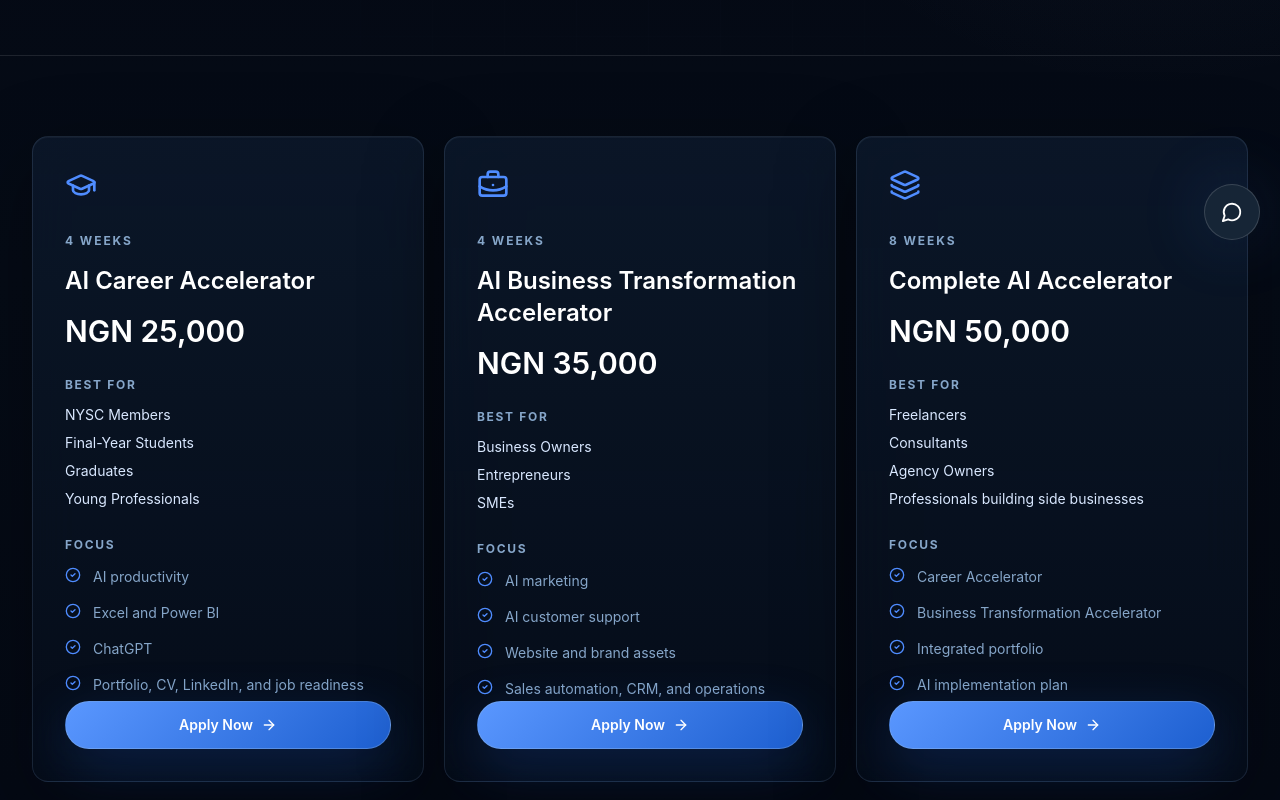
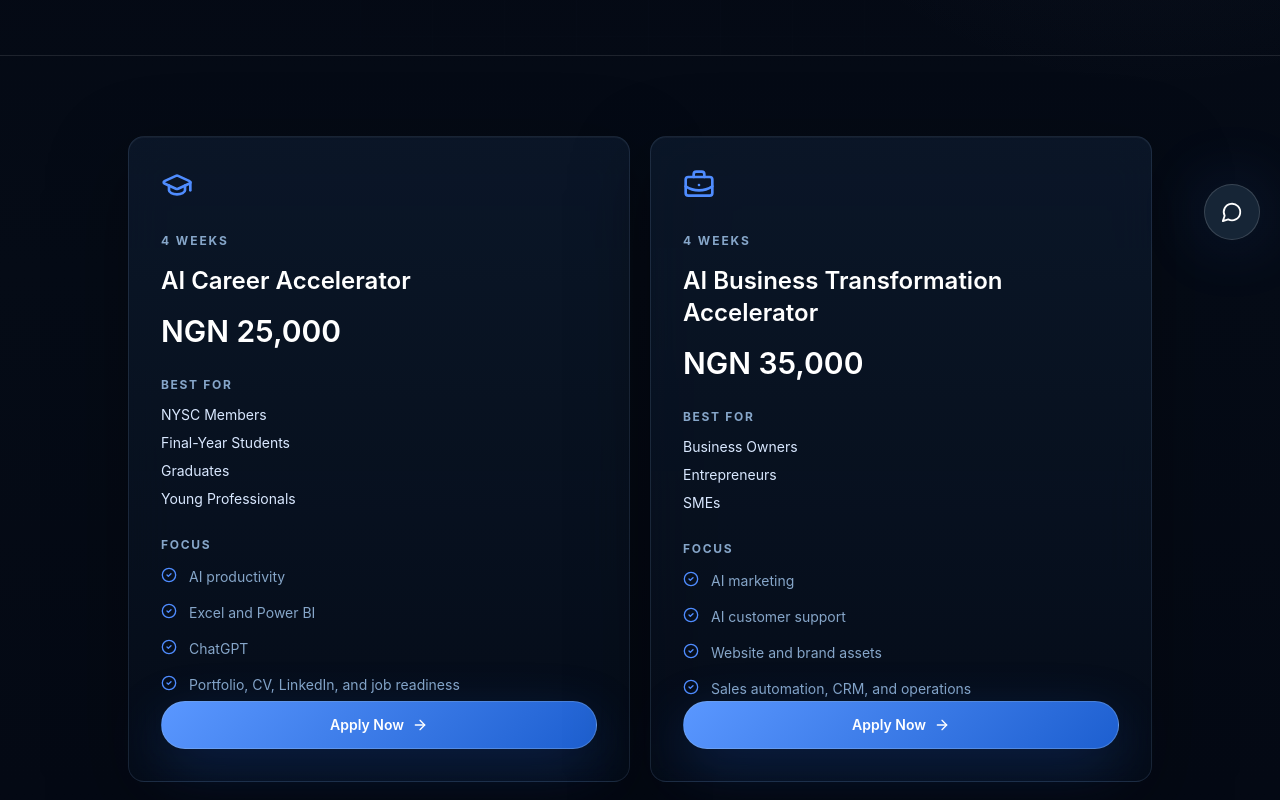
Before and after one commit to nexoraadmi007-a11y/Nexora-Website, a Next.js app: page /programs in a window 1280 px wide. Shown: the part 540-1340 px from the top of the page. Built offline with nearby package versions, Linux system fonts and the light colour scheme.

Commit message:
Remove complete program from public site

```diff
--- a/src/app/complete-ai-accelerator/page.tsx
+++ b/src/app/complete-ai-accelerator/page.tsx
@@ -1,77 +1,5 @@
-import type { Metadata } from 'next'
-import { BriefcaseBusiness, CheckCircle2, GraduationCap, Layers3, type LucideIcon } from 'lucide-react'
-import WebsiteForm from '@/components/sections/WebsiteForms'
-import PremiumCard from '@/components/ui/PremiumCard'
-import { getCompleteAccelerator } from '@/lib/site-data'
+import { notFound } from 'next/navigation'
 
-export const metadata: Metadata = {
-  title: 'Complete AI Accelerator | Nexora Institute',
-  description: 'The complete NEXORA track for people who want both career acceleration and business transformation capability.',
+export default function CompleteAIAcceleratorPage() {
+  notFound()
 }
-
-const bestFor = ['Freelancers', 'Consultants', 'Agency owners', 'Startup founders', 'Professionals building side businesses']
-
-const outcomes: Array<[string, string, LucideIcon]> = [
-  ['Career capability', 'Build practical AI productivity, Excel, Power BI, content, portfolio, CV, LinkedIn, and job-readiness assets.', GraduationCap],
-  ['Business capability', 'Build AI-supported marketing, customer support, website, brand, CRM, sales, proposal, and operations workflows.', BriefcaseBusiness],
-  ['Integrated proof of work', 'Leave with a combined portfolio and implementation plan that supports employment, freelancing, consulting, or business growth.', Layers3],
-]
-
-export default async function CompleteAIAcceleratorPage() {
-  const program = await getCompleteAccelerator()
-  const modules = program.curriculum.split('\n').filter(Boolean)
-
-  return (
-    <>
-      <section className="relative overflow-hidden px-5 pb-20 pt-40 md:px-8 md:pt-48">
-        <div className="grid-field absolute inset-0 opacity-55" />
-        <div className="relative mx-auto grid max-w-7xl gap-10 lg:grid-cols-[1fr_.9fr] lg:items-center">
-          <div>
-            <span className="eyebrow mb-7">Complete Track</span>
-            <h1 className="max-w-5xl text-5xl font-semibold leading-[1] text-white md:text-7xl">{program.name}</h1>
-            <p className="mt-7 max-w-2xl text-lg leading-8 text-steel">{program.description}</p>
-            <div className="mt-8 grid max-w-xl grid-cols-3 gap-3">
-              <div className="glass rounded-2xl p-4"><p className="text-xs text-steel">Duration</p><p className="mt-1 text-xl font-bold text-white">{program.duration}</p></div>
-              <div className="glass rounded-2xl p-4"><p className="text-xs text-steel">Includes</p><p className="mt-1 text-xl font-bold text-white">2 programs</p></div>
-              <div className="glass rounded-2xl p-4"><p className="text-xs text-steel">Investment</p><p className="mt-1 text-xl font-bold text-white">NGN {program.price.toLocaleString()}</p></div>
-            </div>
-          </div>
-          <WebsiteForm kind="complete" title="Apply for Complete AI Accelerator" cta={`Apply - NGN ${program.price.toLocaleString()}`} payAfterSubmit context={{ amount: program.price, programName: program.name, programCode: 'COMPLETE', cohort: 'Next Complete AI Cohort' }} />
-        </div>
-      </section>
-
-      <section className="section border-t border-white/10">
-        <div className="mx-auto max-w-7xl px-5 md:px-8">
-          <h2 className="text-4xl font-semibold text-white md:text-5xl">Best for people building both capability and income.</h2>
-          <div className="mt-8 flex flex-wrap gap-3">
-            {bestFor.map((item) => <span key={item} className="rounded-full border border-white/10 bg-white/[0.04] px-4 py-2 text-sm font-semibold text-frost">{item}</span>)}
-          </div>
-          <div className="mt-10 grid gap-5 md:grid-cols-3">
-            {outcomes.map(([title, copy, Icon]) => (
-              <PremiumCard key={title} className="min-h-[260px]">
-                <Icon className="h-8 w-8 text-signal" />
-                <h3 className="mt-8 text-2xl font-semibold text-white">{title}</h3>
-                <p className="mt-4 text-sm leading-7 text-steel">{copy}</p>
-              </PremiumCard>
-            ))}
-          </div>
-        </div>
-      </section>
-
-      <section className="section border-t border-white/10 bg-white/[0.015]">
-        <div className="mx-auto max-w-7xl px-5 md:px-8">
-          <h2 className="text-4xl font-semibold text-white md:text-5xl">What the complete track includes.</h2>
-          <div className="mt-8 grid gap-5 md:grid-cols-4">
-            {modules.map((module, index) => (
-              <PremiumCard key={module} className="min-h-[220px]">
-                <CheckCircle2 className="h-6 w-6 text-signal" />
-                <p className="mt-6 text-xs font-bold uppercase tracking-[0.16em] text-steel">Module {index + 1}</p>
-                <h3 className="mt-4 text-xl font-semibold text-white">{module.replace(/^Week \d+:\s*/, '')}</h3>
-              </PremiumCard>
-            ))}
-          </div>
-        </div>
-      </section>
-    </>
-  )
-}
--- a/src/app/page.tsx
+++ b/src/app/page.tsx
@@ -1,6 +1,6 @@
 import type { Metadata } from 'next'
 import Link from 'next/link'
-import { ArrowRight, BarChart3, Bot, BriefcaseBusiness, CheckCircle2, GraduationCap, Layers3, Sparkles, type LucideIcon } from 'lucide-react'
+import { ArrowRight, BarChart3, Bot, BriefcaseBusiness, CheckCircle2, GraduationCap, Sparkles, type LucideIcon } from 'lucide-react'
 import PremiumCard from '@/components/ui/PremiumCard'
 import { getPrograms, getTestimonials } from '@/lib/site-data'
 
@@ -32,7 +32,7 @@
 ]
 
 const steps = [
-  ['Choose a program', 'Select Career, Business, or Complete AI Accelerator.'],
+  ['Choose a program', 'Select the Career Accelerator or Business Transformation Accelerator.'],
   ['Apply and confirm payment', 'Submit your details and complete enrollment securely.'],
   ['Learn by building', 'Attend sessions, complete practical tasks, and create usable assets.'],
   ['Use the skills', 'Apply AI to your career, business, workplace, or client work.'],
@@ -40,7 +40,7 @@
 
 const faqs = [
   ['Do I need a tech background?', 'No. The programs are built for practical users who want to apply AI at work or in business.'],
-  ['How long are the programs?', 'The Career and Business Accelerators run for 4 weeks. The Complete AI Accelerator combines both paths.'],
+  ['How long are the programs?', 'The Career and Business Accelerators both run for 4 weeks.'],
   ['Can companies train their teams?', 'Yes. Companies can request corporate AI training, leadership workshops, and employee productivity sessions.'],
 ]
 
@@ -49,7 +49,6 @@
   const cards = [
     { code: 'NGTP', icon: GraduationCap, href: '/career-accelerator' },
     { code: 'BATP', icon: BriefcaseBusiness, href: '/business-ai-transformation' },
-    { code: 'COMPLETE', icon: Layers3, href: '/complete-ai-accelerator' },
   ].map((card) => ({ ...card, program: programs.find((program) => program.code === card.code) }))
 
   return (
@@ -98,7 +97,7 @@
             </div>
             <CTA href="/programs" variant="secondary">Compare Programs</CTA>
           </div>
-          <div className="grid gap-5 lg:grid-cols-3">
+          <div className="mx-auto grid max-w-5xl gap-5 md:grid-cols-2">
             {cards.map(({ code, href, program, icon: Icon }) => (
               <PremiumCard key={code} className="min-h-[330px] rounded-2xl">
                 <Icon className="h-8 w-8 text-signal" />
--- a/src/app/programs/page.tsx
+++ b/src/app/programs/page.tsx
@@ -1,12 +1,12 @@
 import type { Metadata } from 'next'
 import Link from 'next/link'
-import { ArrowRight, BriefcaseBusiness, CheckCircle2, GraduationCap, Layers3, type LucideIcon } from 'lucide-react'
+import { ArrowRight, BriefcaseBusiness, CheckCircle2, GraduationCap, type LucideIcon } from 'lucide-react'
 import PremiumCard from '@/components/ui/PremiumCard'
 import { getPrograms } from '@/lib/site-data'
 
 export const metadata: Metadata = {
   title: 'Programs | NEXORA Institute',
-  description: 'Choose a NEXORA Institute AI training program for career growth, business transformation, or complete AI acceleration.',
+  description: 'Choose a NEXORA Institute AI training program for career growth or business transformation.',
 }
 
 const fallbackCards: Array<{
@@ -39,16 +39,6 @@
     focus: ['AI marketing', 'AI customer support', 'Website and brand assets', 'Sales automation, CRM, and operations'],
     icon: BriefcaseBusiness,
   },
-  {
-    code: 'COMPLETE',
-    name: 'Complete AI Accelerator',
-    slug: 'complete-ai-accelerator',
-    price: 50000,
-    duration: '8 weeks',
-    target: ['Freelancers', 'Consultants', 'Agency Owners', 'Professionals building side businesses'],
-    focus: ['Career Accelerator', 'Business Transformation Accelerator', 'Integrated portfolio', 'AI implementation plan'],
-    icon: Layers3,
-  },
 ]
 
 export default async function ProgramsPage() {
@@ -74,7 +64,7 @@
       </section>
 
       <section className="border-t border-white/10 px-5 py-16 md:px-8 md:py-20">
-        <div className="mx-auto grid max-w-7xl gap-5 lg:grid-cols-3">
+        <div className="mx-auto grid max-w-5xl gap-5 md:grid-cols-2">
           {cards.map((program) => {
             const Icon = program.icon
             return (
--- a/src/components/layout/Footer.tsx
+++ b/src/components/layout/Footer.tsx
@@ -2,7 +2,7 @@
 import BrandMark from '@/components/ui/BrandMark'
 
 const groups = {
-  Programs: [['AI Career Accelerator', '/career-accelerator'], ['AI Business Transformation Accelerator', '/business-ai-transformation'], ['Complete AI Accelerator', '/complete-ai-accelerator'], ['Corporate AI Training', '/corporate-training']],
+  Programs: [['AI Career Accelerator', '/career-accelerator'], ['AI Business Transformation Accelerator', '/business-ai-transformation'], ['Corporate AI Training', '/corporate-training']],
   Company: [['Home', '/'], ['Programs', '/programs'], ['About', '/about'], ['Contact', '/contact'], ['Privacy', '/privacy']],
   Contact: [
     ['0701002613 | 08103200200', 'tel:0701002613'],
--- a/src/lib/site-data.ts
+++ b/src/lib/site-data.ts
@@ -86,20 +86,6 @@
     cta: 'Apply for Business Accelerator',
     paymentLink: '',
   },
-  {
-    name: 'Complete AI Accelerator',
-    code: 'COMPLETE',
-    family: 'Complete',
-    audience: 'Freelancers, consultants, agency owners, startup founders, and professionals building side businesses.',
-    audienceType: 'Mixed',
-    slug: 'complete-ai-accelerator',
-    duration: '8 weeks',
-    price: 50000,
-    description: 'The complete NEXORA track for people who want both career acceleration and business transformation capability.',
-    curriculum: 'Career Accelerator foundations and portfolio assets\nBusiness Transformation systems for marketing, CRM, content, and operations\nFreelance, consulting, and agency positioning\nIntegrated AI implementation plan and proof-of-work portfolio',
-    cta: 'Apply for Complete Accelerator',
-    paymentLink: '',
-  },
 ]
 
 function programFromFields(fields: Record<string, any>): Program {
@@ -114,6 +100,11 @@
       : code === 'COMPLETE'
         ? 'Complete AI Accelerator'
         : fields['Website Program Name'] || fields['Programme Name'] || fallback.name
+  const publicDescription = code === 'NGTP'
+    ? fallbackPrograms[0].description
+    : code === 'BATP'
+      ? fallbackPrograms[1].description
+      : fields['Website Description'] || fields.Description || fallback.description
   return {
     name: publicName,
     code: code || fallback.code,
@@ -123,7 +114,7 @@
     slug: fields['Landing Page Slug'] || fallback.slug,
     duration: fields['Website Duration'] || fallback.duration,
     price,
-    description: fields['Website Description'] || fields.Description || fallback.description,
+    description: publicDescription,
     curriculum: fields['Website Curriculum'] || fallback.curriculum,
     cta: fields['CTA Text'] || fields['Default CTA'] || fallback.cta,
     paymentLink: fields['Payment Link'] || fallback.paymentLink,
@@ -138,7 +129,7 @@
       direction: 'asc',
       maxRecords: 10,
     })
-    const programs = records.map(({ fields }) => programFromFields(fields))
+    const programs = records.map(({ fields }) => programFromFields(fields)).filter((program) => program.code !== 'COMPLETE')
     return programs.length ? programs : fallbackPrograms
   } catch {
     return fallbackPrograms
```
